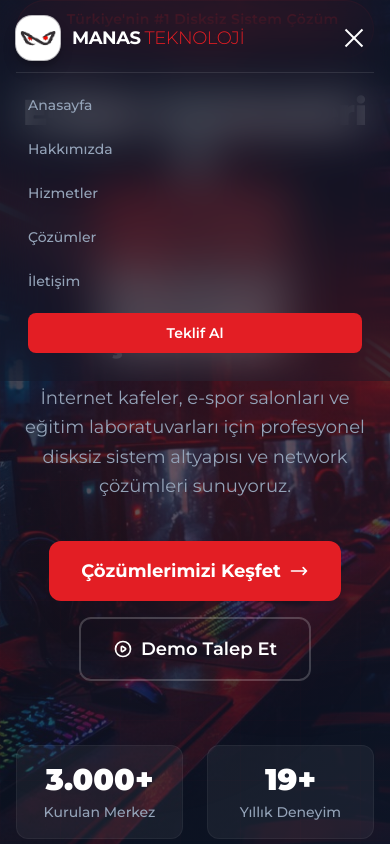
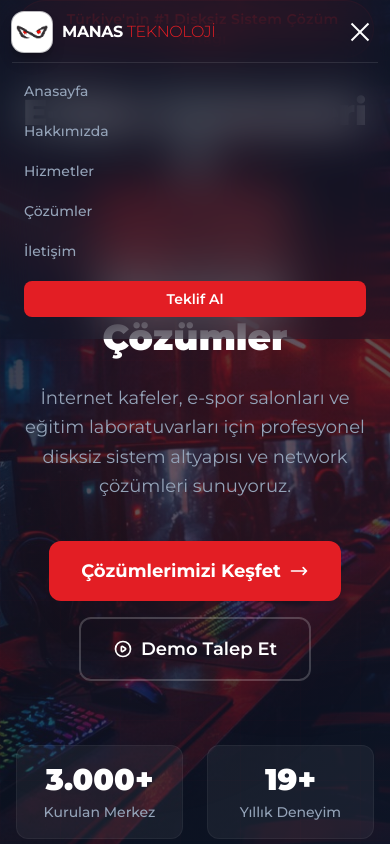
Before and after one commit to akifali9797/MANASTEKNOLOJI, a React (Vite) app: page / in a window 390 px wide. Both pictures are taken after a click on the button 354 px from the left and 38 px from the top of the page. Shown: the top 844 px of the page. Built offline with nearby package versions, Linux system fonts and the light colour scheme.

Commit message:
Polish mobile header spacing

```diff
--- a/src/components/Header.tsx
+++ b/src/components/Header.tsx
@@ -22,24 +22,24 @@
     <header
       className={`fixed top-0 left-0 right-0 z-50 transition-all duration-500 ${
         isScrolled
-          ? 'bg-brand-dark/95 backdrop-blur-xl shadow-lg shadow-black/20 py-3'
-          : 'bg-brand-dark/40 backdrop-blur-xl py-4 lg:bg-transparent lg:backdrop-blur-none'
+          ? 'bg-brand-dark/95 backdrop-blur-xl shadow-lg shadow-black/20 py-2.5 sm:py-3'
+          : 'bg-brand-dark/40 backdrop-blur-xl py-3 sm:py-4 lg:bg-transparent lg:backdrop-blur-none'
       }`}
     >
-      <div className="max-w-7xl mx-auto px-4 sm:px-6 lg:px-8">
+      <div className="max-w-7xl mx-auto px-3 sm:px-6 lg:px-8">
         <div className="flex items-center justify-between">
           {/* Logo */}
-          <a href="#hero" className="flex items-center gap-3 sm:gap-4 group">
-            <div className="relative overflow-hidden rounded-2xl bg-white ring-1 ring-white/70 shadow-lg shadow-black/25 transition-all duration-300 group-hover:scale-105 group-hover:ring-brand-red/40 group-hover:shadow-brand-red/20">
+          <a href="#hero" className="flex items-center gap-2.5 sm:gap-4 group">
+            <div className="relative overflow-hidden rounded-xl sm:rounded-2xl bg-white ring-1 ring-white/70 shadow-lg shadow-black/25 transition-all duration-300 group-hover:scale-105 group-hover:ring-brand-red/40 group-hover:shadow-brand-red/20">
               <img
                 src={`${import.meta.env.BASE_URL}images/logo.png`}
                 alt="Manas Teknoloji logosu"
-                className="h-11 w-11 object-contain p-1 sm:h-16 sm:w-16"
+                className="h-10 w-10 object-contain p-1 sm:h-14 sm:w-14 lg:h-16 lg:w-16"
               />
             </div>
-            <div>
-              <span className="text-lg sm:text-xl font-bold text-white tracking-tight">MANAS</span>
-              <span className="text-lg sm:text-xl font-light text-brand-red tracking-tight ml-1">TEKNOLOJİ</span>
+            <div className="leading-none">
+              <span className="text-base sm:text-xl font-bold text-white tracking-tight">MANAS</span>
+              <span className="text-base sm:text-xl font-light text-brand-red tracking-tight ml-1">TEKNOLOJİ</span>
             </div>
           </a>
 
@@ -73,7 +73,7 @@
           {/* Mobile Menu Button */}
           <button
             onClick={() => setMobileOpen(!mobileOpen)}
-            className="lg:hidden flex flex-col gap-1.5 p-2 group"
+            className="lg:hidden flex flex-col gap-1.5 p-1.5 group"
           >
             <span className={`w-6 h-0.5 bg-white transition-all duration-300 ${mobileOpen ? 'rotate-45 translate-y-2' : ''}`} />
             <span className={`w-6 h-0.5 bg-white transition-all duration-300 ${mobileOpen ? 'opacity-0' : ''}`} />
@@ -83,14 +83,14 @@
 
         {/* Mobile Menu */}
         {mobileOpen && (
-          <nav className="lg:hidden mt-3 pb-3 border-t border-white/10 animate-slide-down">
-            <div className="flex flex-col gap-1 pt-3">
+          <nav className="lg:hidden mt-2.5 pb-2.5 border-t border-white/10 animate-slide-down">
+            <div className="flex flex-col gap-1 pt-2.5">
               {navItems.map((item) => (
                 <a
                   key={item.href}
                   href={item.href}
                   onClick={() => setMobileOpen(false)}
-                  className="px-3 py-2.5 text-sm font-medium text-brand-gray hover:text-white hover:bg-white/5 rounded-lg transition-all duration-300"
+                  className="px-3 py-2 text-sm font-medium text-brand-gray hover:text-white hover:bg-white/5 rounded-lg transition-all duration-300"
                 >
                   {item.label}
                 </a>
@@ -98,7 +98,7 @@
               <a
                 href="#contact"
                 onClick={() => setMobileOpen(false)}
-                className="mt-2 mx-3 bg-brand-red hover:bg-brand-red-dark text-white text-sm font-semibold px-5 py-2.5 rounded-lg transition-all duration-300 text-center"
+                className="mt-2 mx-3 bg-brand-red hover:bg-brand-red-dark text-white text-sm font-semibold px-5 py-2 rounded-lg transition-all duration-300 text-center"
               >
                 Teklif Al
               </a>
```
